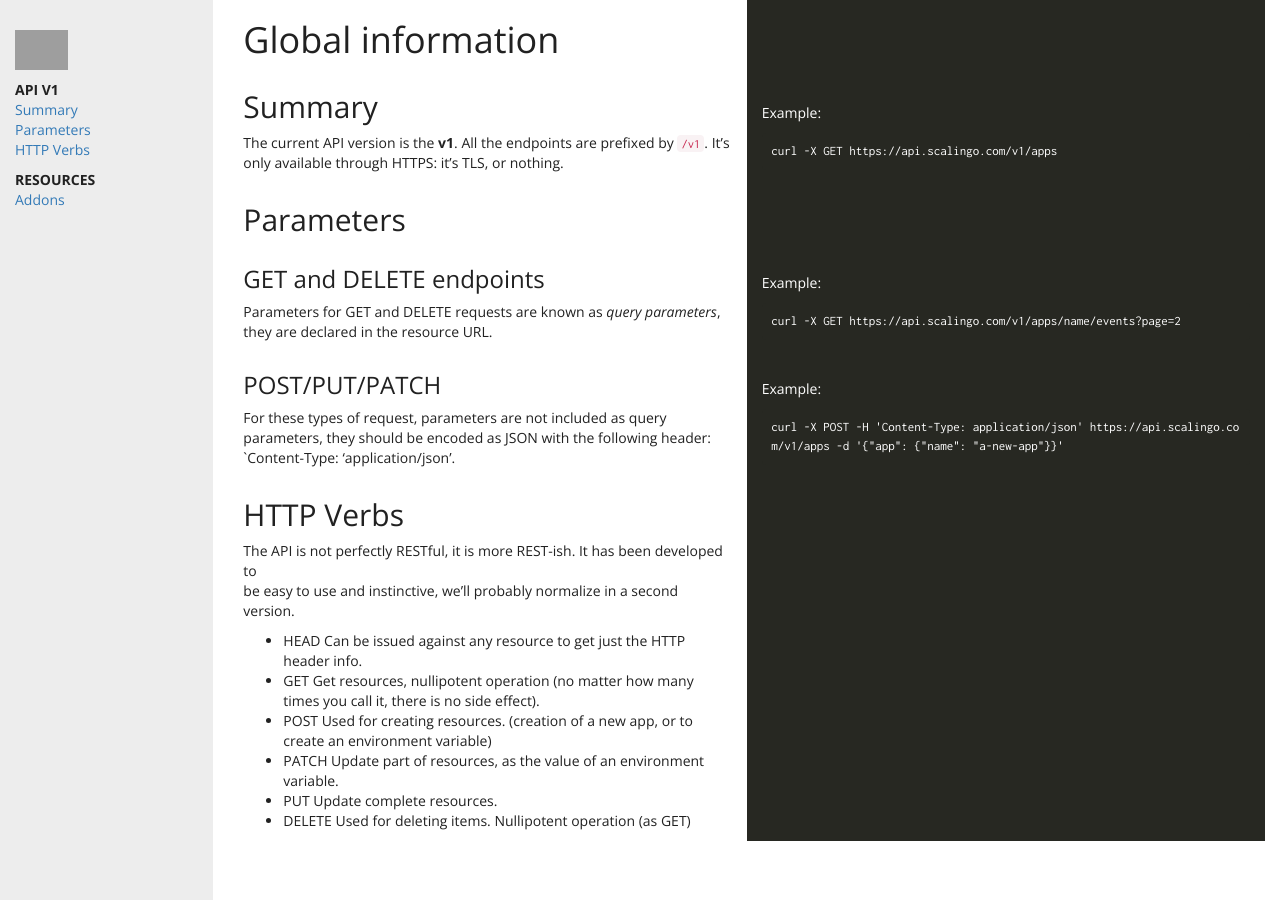
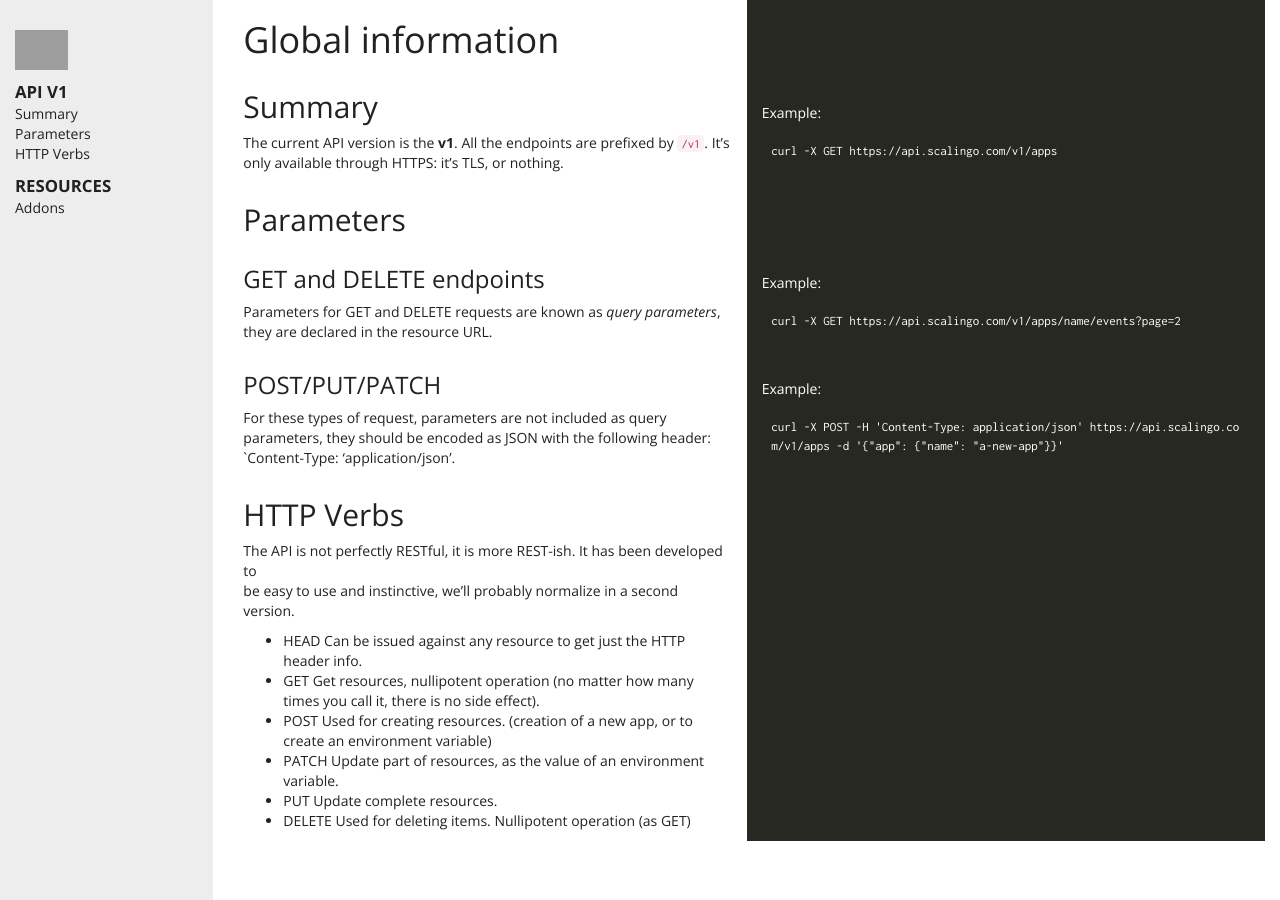
Before and after one commit to xcarpentier/developers.scalingo.com, a Jekyll site: the page built from index.html, in a window 1280 px wide. Built offline with Jekyll 4.4.1, drawn with Linux system fonts in a browser that asks for light colours; grey boxes are pictures that could not be loaded.

Commit message:
beautification

```diff
--- a/css/main.sass
+++ b/css/main.sass
@@ -13,13 +13,16 @@ pre
   color: white
 
 code
-  // background-color: #272822
   font-family: 'Inconsolata', monospace
 
 .sidebar-nav
   background-color: darken(#fafafa, 5%)
   padding-top: 15px
   padding-bottom: 15px
+  strong
+    font-size: 120%
+  a
+    color: #212121
 
 .logo
   margin-top: 15px
```
